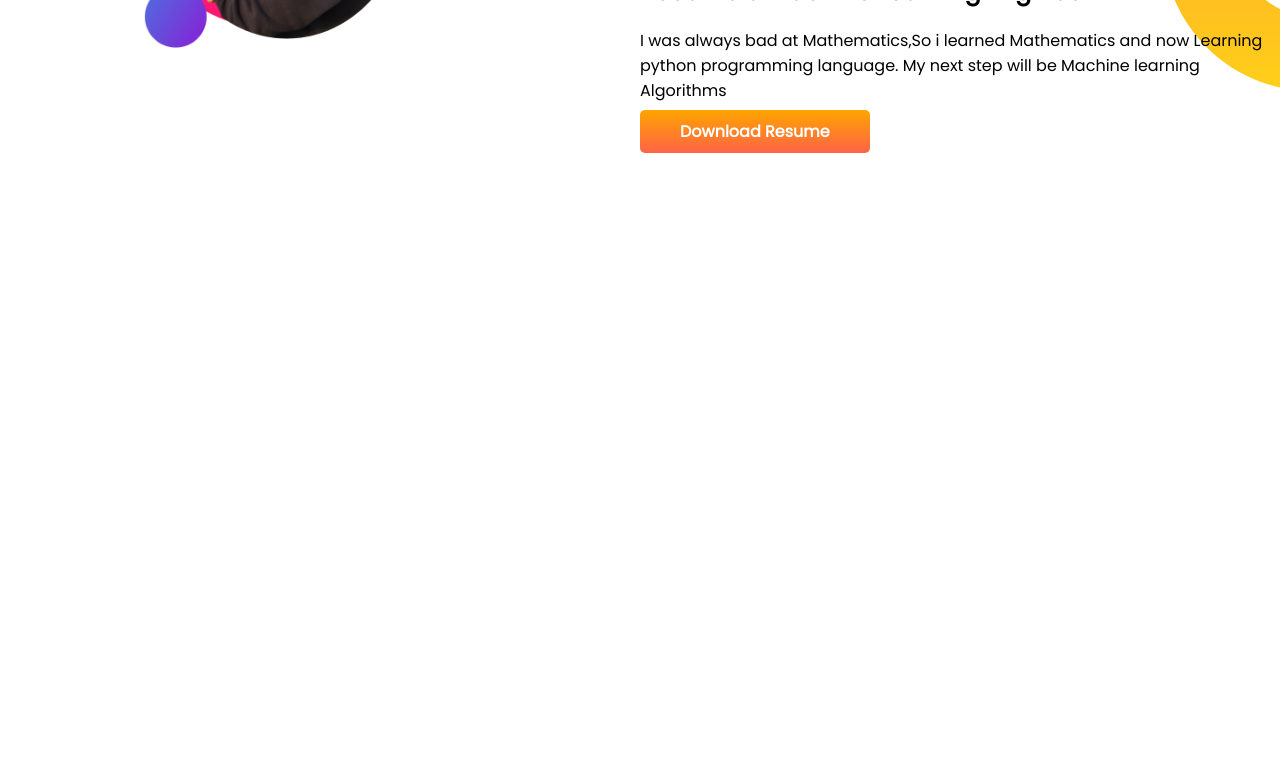
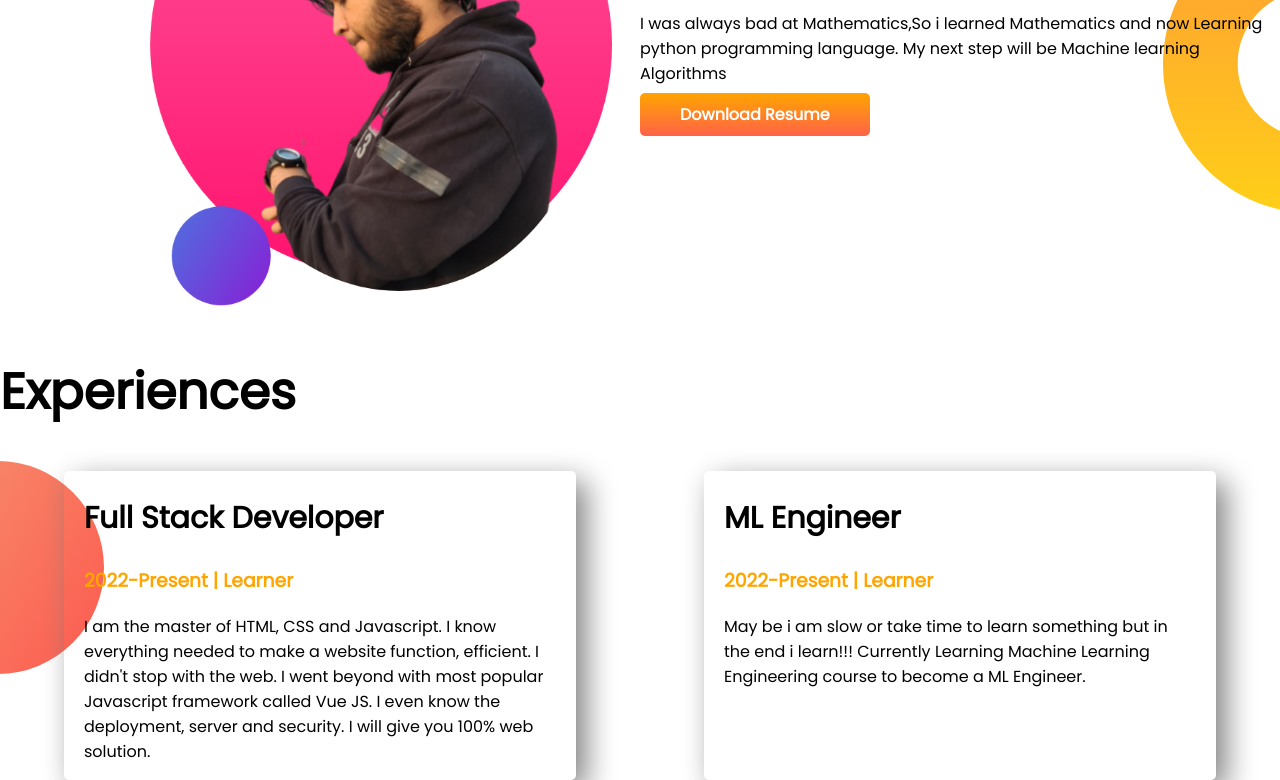
Before and after one commit to Rashedul98/Rashedul-Portfolio, a plain HTML site: page index.html in a window 1280 px wide. Shown: the part 750-1530 px from the top of the page. Before the commit the page ends 903 px from the top, so only its background shows below. Drawn offline with Linux system fonts and the light colour scheme.

Commit message:
donealmost

```diff
--- a/index.html
+++ b/index.html
@@ -13,11 +13,11 @@
 </head>
 
 <body>
-    <section class="top-banner">
+    <section class="top-banner flexible-container">
         <div class="half-width">
             <h1>Welcome to</h1>
             <h1><span class="orange-color">Rashedul</span> Portfolio</h1>
-            <p>I am may be slow or take time to learn something but in the end i learn!!! Currently Learning Web
+            <p>May be i am slow or take time to learn something but in the end i learn!!! Currently Learning Web
                 Development
                 course to become a full stack web-developer.</p>
             <a class="Link-buton" target="_blank" href="https://www.linkedin.com/in/rashedul-islam-5112411ab/">Hire
@@ -27,7 +27,7 @@
             <img src="images/sunny01.png" alt="">
         </div>
     </section>
-    <section class="section-2">
+    <section class="section-2 flexible-container">
         <div class="mid-width">
             <img src="images/sunny02.png" alt="">
         </div>
@@ -39,6 +39,30 @@
             <a class="res-button" target="_blank" href="http://127.0.0.1:5500/index.html">Download Resume</a>
         </div>
     </section>
+    <section class="exparea">
+        <h1>Experiences</h1>
+        <div class="flexible-container">
+            <div class="exp">
+                <h2>Full Stack Developer</h1>
+                    <h3><span class="orange-color">2022-Present | Learner</span></h3>
+                    <p>I am the master of HTML, CSS and Javascript. I know everything needed to make a website function,
+                        efficient. I didn't stop with the web. I went beyond with most popular Javascript framework
+                        called
+                        Vue
+                        JS. I even know the deployment, server and security. I will give you 100% web solution.</p>
+
+            </div>
+
+            <div class="exp">
+                <h2>ML Engineer</h1>
+                    <h3><span class="orange-color">2022-Present | Learner</span></h3>
+                    <p>May be i am slow or take time to learn something but in the end i learn!!! Currently Learning
+                        Machine
+                        Learning Engineering course to become a ML Engineer.</p>
+            </div>
+
+        </div>
+    </section>
 </body>
 
 </html>
--- a/style.css
+++ b/style.css
@@ -12,17 +12,21 @@ h1 {
     color: orange;
 }
 
-section {
+.flexible-container {
     display: flex;
+
+
 }
+
 
 .half-width {
     width: 50%;
     padding-left: 5%;
+
 }
 
 .half-width img {
-    width: 50%;
+    width: 80%;
 }
 
 .Link-buton {
@@ -41,7 +45,7 @@ section {
 }
 
 .section-2 {
-    display: flex;
+
     margin-top: 100px;
     background-image: url(images/dream-bg.png);
     background-repeat: no-repeat;
@@ -49,7 +53,7 @@ section {
 }
 
 .mid-width img {
-    width: 50%;
+    width: 80%;
     margin-left: 100px;
 }
 
@@ -67,5 +71,24 @@ section {
 }
 
 .dream {
-    font-size: 40pxs;
+    font-size: 40px;
 }
+
+.exp {
+    box-shadow: 10px 10px 30px grey;
+    width: 40%;
+    margin: 0 5%;
+    padding: 0 20px;
+    border-radius: 5px;
+
+}
+
+h2 {
+    font-size: 30px;
+}
+
+.exparea {
+    background-image: url(images/exp-bg.png);
+    background-repeat: no-repeat;
+    background-position: left;
+}
```
